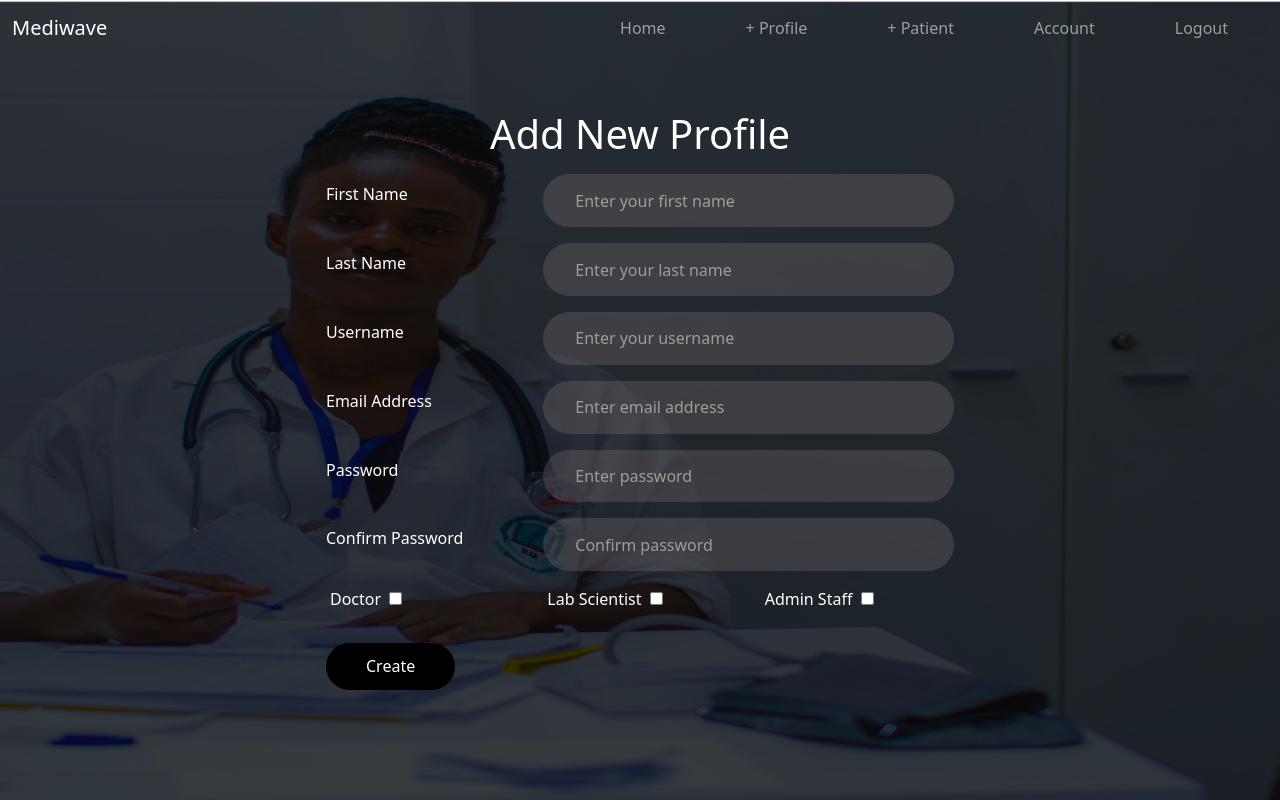
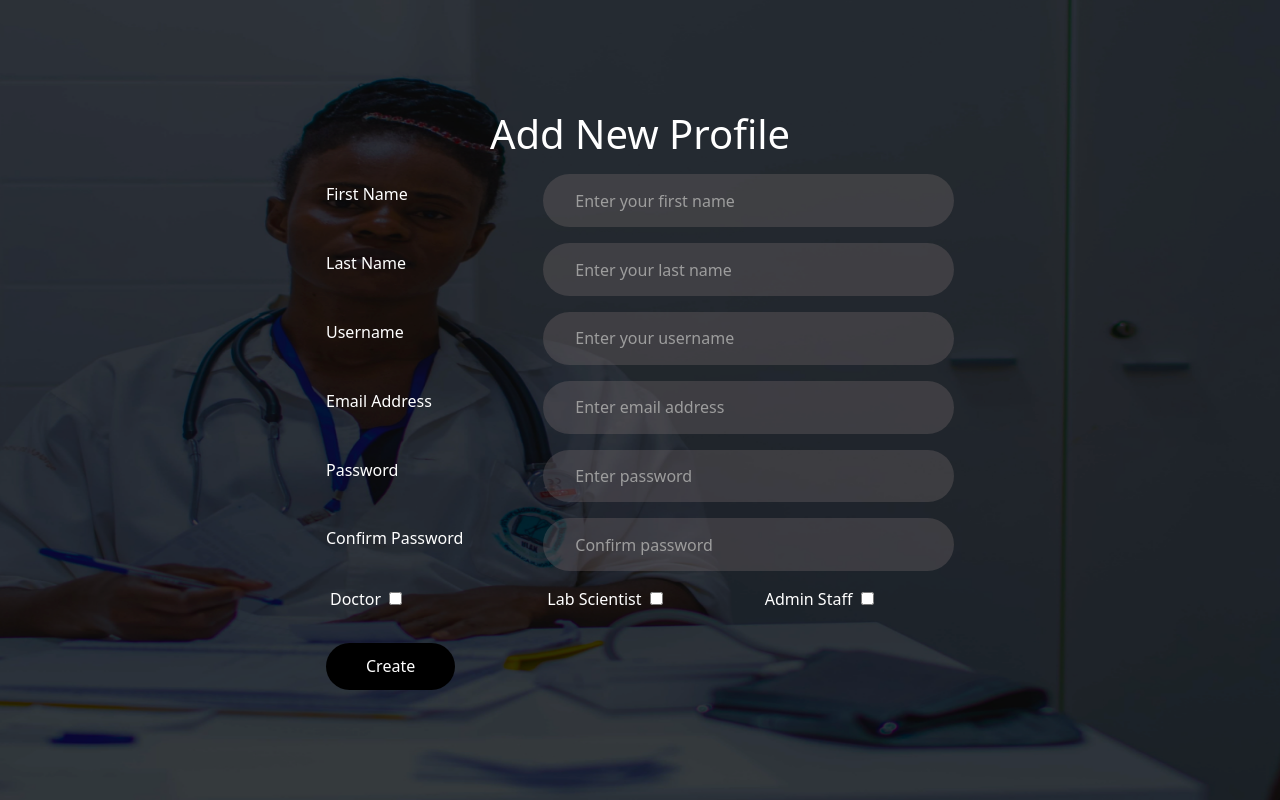
Before and after one commit to chuboyo/smart-emr-project, a Django app: page /accounts/profile/create in a window 1280 px wide. Run offline with Django 4.2, Linux system fonts and the light colour scheme; the visitor is signed in with stand-in values (Sample User, id 1); some libraries are stand-ins or nearby versions.

Commit message:
Patient.html modified

```diff
--- a/app/static/css/app.css
+++ b/app/static/css/app.css
@@ -134,7 +134,7 @@ body {
 
 /* login.html */
 .wrap {
-    background-image: url('/static/images/Frame 1.png');
+
     background-repeat: no-repeat;
     background-size: 100% 100%;
     height: 100vh;
@@ -142,8 +142,11 @@ body {
     display: flex;
     flex-direction: column;
     justify-content: center;
+    color: white;
+}
 
-    color: white;
+#login-wrapper {
+    background-image: url('/static/images/Frame 1.png');
 }
 
 .wrap i {
@@ -221,7 +224,6 @@ body {
 /* new_user.html */
 #profile-create-wrapper {
     background-image: url('/static/images/new_user_frame.png');
-    height: 100vh;
 }
 
 #newProfileForm {
--- a/app/templates/account/login.html
+++ b/app/templates/account/login.html
@@ -5,7 +5,7 @@
 {% block navbar %} {% endblock navbar %}
 
 {% block content %}
-<div class="wrap">
+<div class="wrap" id="login-wrapper">
     <!-- <img src="{% static 'images/Frame 1.png' %}" alt="frame-img"> -->
     <div class="container d-flex flex-column align-items-center py-4" id="login-container">
         <h2>Log In</h2>
--- a/app/templates/account/new_user.html
+++ b/app/templates/account/new_user.html
@@ -5,27 +5,6 @@
 
 {% block content %}
     <div class="wrap" id="profile-create-wrapper">
-        <nav class="navbar navbar-expand-lg navbar-dark fixed-top">
-            <div class="container-fluid">
-                <span class="navbar-brand mb-0 h1">Mediwave</span>
-                <button class="navbar-toggler" type="button" data-bs-toggle="collapse" data-bs-target="#navbarNav" aria-controls="navbarSupportedContent" aria-expanded="false" aria-label="Toggle navigation">
-                    <span class="navbar-toggler-icon"></span>
-                </button>
-                    <div class="collapse navbar-collapse" id="navbarNav">
-                        <ul class="navbar-nav ms-auto">
-                            <li class="nav-item"><a class="nav-link" href="{% url 'home' %}">Home</a></li>
-                            {% if user.is_authenticated %}
-                                <li class="nav-item"><a class="nav-link" href="{% url 'user_create' %}">+ Profile</a></li>
-                                <li class="nav-item"><a class="nav-link" href="{% url 'patient_new' %}">+ Patient</a></li>
-                                <li class="nav-item"><a class="nav-link" href="{{ user.get_absolute_url }}">Account</a></li>
-                                <li class="nav-item"><a class="nav-link" href="{% url 'account_logout' %}">Logout</a></li>
-                            {% else %}
-                                <li class="nav-item"><a class="nav-link" href="{% url 'account_login' %}">Login</a></li>
-                            {% endif %}
-                        </ul>
-                    </div>
-            </div>
-        </nav>
         <div class="container-fluid d-flex flex-column align-items-center py-4" id="newProfileFormContainer">
             <h1>Add New Profile</h1>
             <form class="" id="newProfileForm" action="" method="post">{% csrf_token %}
@@ -126,6 +105,7 @@
         const clericalInput = document.querySelector("#id_is_clerical_staff");
         const submitButton = document.querySelector("#submitBtn");
         let check = false;
+
         if ((doctorInput.checked) || (labInput.checked) || (clericalInput.checked)){
             check = true;
         }
```
Also changed, not shown: app/static/images/new_user_frame.png, 4 other files.
